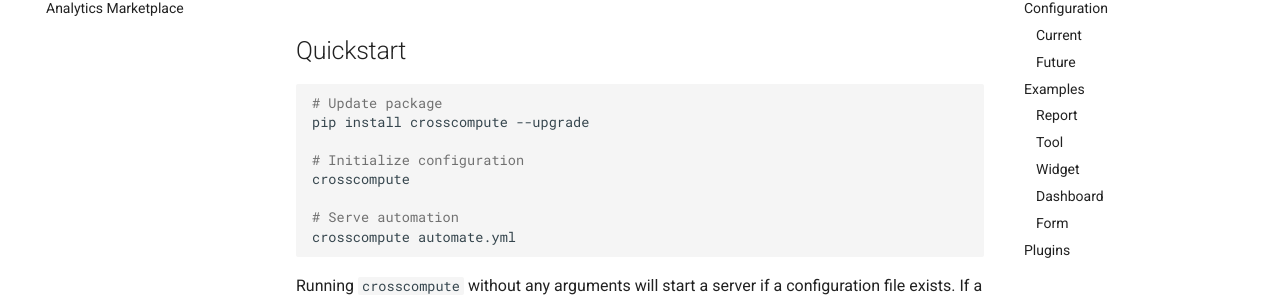
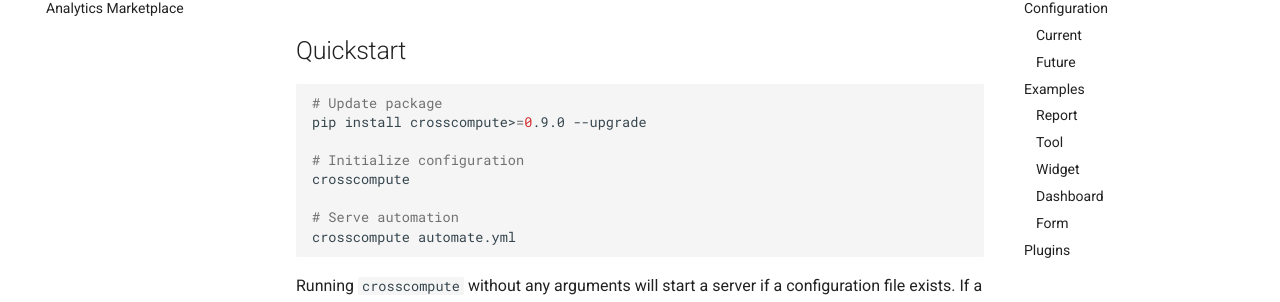
Before and after one commit to crosscompute/crosscompute-docs, an MkDocs documentation site: the page built from docs/automation-framework/README.md, in a window 1280 px wide and 900 px high. Shown: the part 238-540 px from the top of the window. Built offline with MkDocs 1.6.1 and Material for MkDocs 9.7.7, drawn with Linux system fonts in a browser that asks for light colours.

Commit message:
Specify version

````diff
--- a/docs/automation-framework/README.md
+++ b/docs/automation-framework/README.md
@@ -6,7 +6,7 @@
 
 ```bash
 # Update package
-pip install crosscompute --upgrade
+pip install crosscompute>=0.9.0 --upgrade
 
 # Initialize configuration
 crosscompute
````
